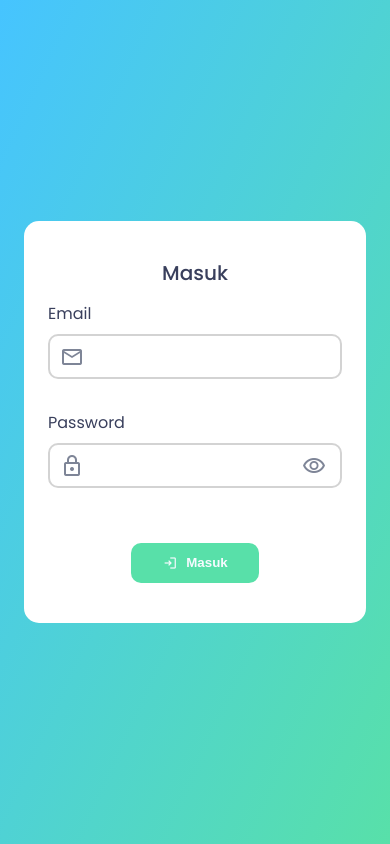
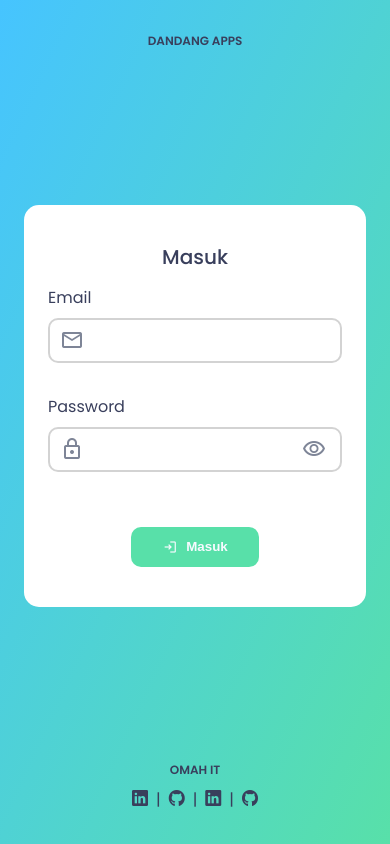
Before and after one commit to gede-wahyu/dandang-apps, a Vue app: page /login in a window 390 px wide. Built offline with nearby package versions, Linux system fonts and the light colour scheme.

Commit message:
commit#17: responsive login page

```diff
--- a/src/views/auth/Login.vue
+++ b/src/views/auth/Login.vue
@@ -1,5 +1,6 @@
 <template>
     <div class="login-wrapper">
+        <div class="apps">dandang apps</div>
         <div class="login-card">
             <form @submit.prevent="onSubmit()">
                 <div class="login-card-header">
@@ -49,6 +50,30 @@
                 </div>
             </form>
         </div>
+        <div class="footer">
+            <span>Omah IT</span>
+            <div class="contact">
+                <a
+                    tabindex="-1"
+                    href="https://www.linkedin.com/in/i-gede-wahyu-sedana/"
+                    ><i class="pi pi-linkedin"
+                /></a>
+                <span>|</span>
+                <a tabindex="-1" href="https://github.com/gede-wahyu"
+                    ><i class="pi pi-github"
+                /></a>
+                <span>|</span>
+                <a
+                    tabindex="-1"
+                    href="https://www.linkedin.com/in/thomas-edwin-suryo-prayogo-02670a212/"
+                    ><i class="pi pi-linkedin"
+                /></a>
+                <span>|</span>
+                <a tabindex="-1" href="https://github.com/Thomasborn"
+                    ><i class="pi pi-github"
+                /></a>
+            </div>
+        </div>
     </div>
 </template>
 
@@ -81,11 +106,45 @@ const onSubmit = handleSubmit(() => {
 <style scoped lang="scss">
 .login-wrapper {
     width: 100vw;
-    height: 100vh;
+    height: 100dvh;
     display: flex;
-    align-items: center;
+    flex-direction: column;
+    justify-content: space-between;
     padding: 0 1.5rem;
     background: linear-gradient((to right bottom, #46c4ff, #58e0a9));
+
+    .apps {
+        padding-top: 2rem;
+        text-transform: uppercase;
+        font-size: 0.75rem;
+        font-weight: 600;
+        text-align: center;
+    }
+
+    .footer {
+        padding-bottom: 2rem;
+        display: flex;
+        flex-direction: column;
+        justify-content: center;
+        gap: 0.5rem;
+        text-align: center;
+        text-transform: uppercase;
+
+        & > span {
+            font-size: 0.75rem;
+            font-weight: 600;
+        }
+        .contact {
+            display: flex;
+            flex-direction: row;
+            justify-content: center;
+            gap: 0.5rem;
+            a,
+            span {
+                color: var(--text-color);
+            }
+        }
+    }
 
     .login-card {
         display: flex;
@@ -136,4 +195,28 @@ const onSubmit = handleSubmit(() => {
         }
     }
 }
+/** tablet */
+@media screen and (min-width: 768px) {
+    .login-wrapper {
+        padding: 0 12rem;
+    }
+}
+/** smaller laptop */
+@media screen and (min-width: 992px) {
+    .login-wrapper {
+        padding: 0 24rem;
+    }
+}
+/** wider laptop */
+@media screen and (min-width: 1200px) {
+    .login-wrapper {
+        padding: 0 30rem;
+    }
+}
+/** desktop */
+@media screen and (min-width: 1400px) {
+    .login-wrapper {
+        padding: 0 34rem;
+    }
+}
 </style>
```
